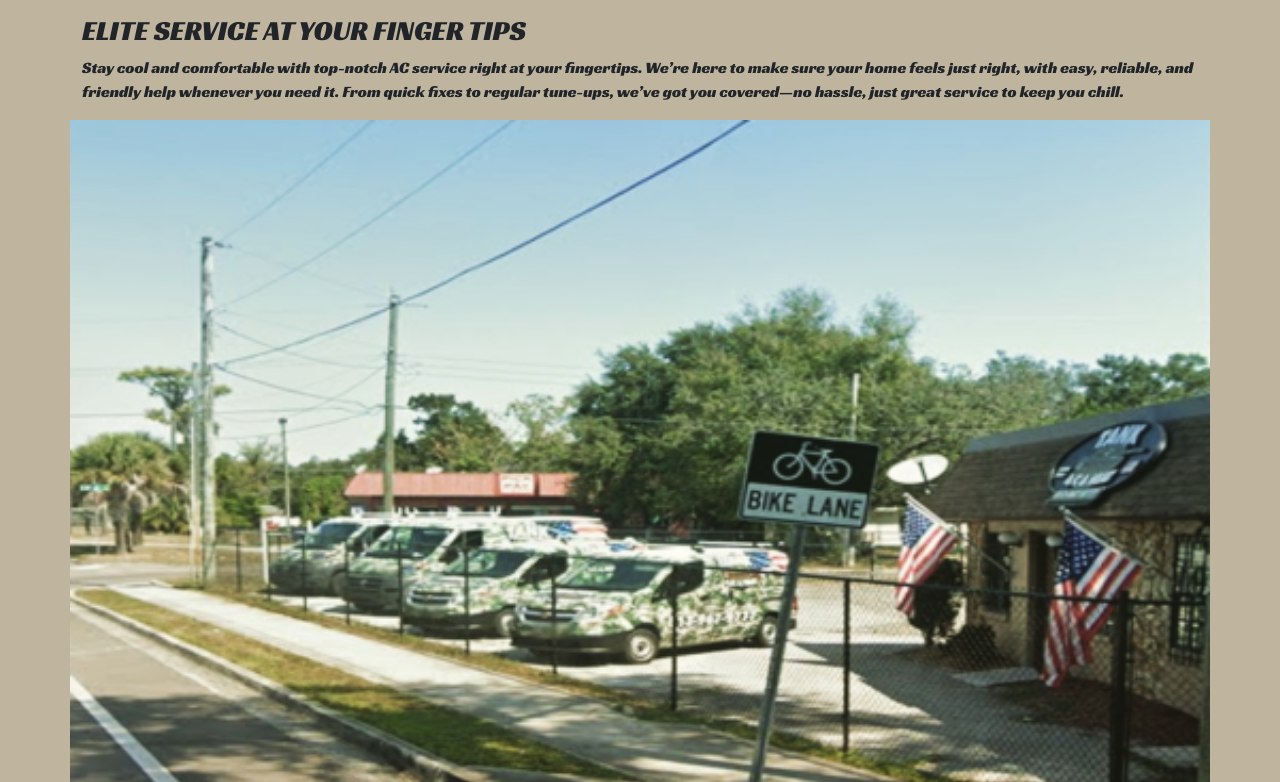
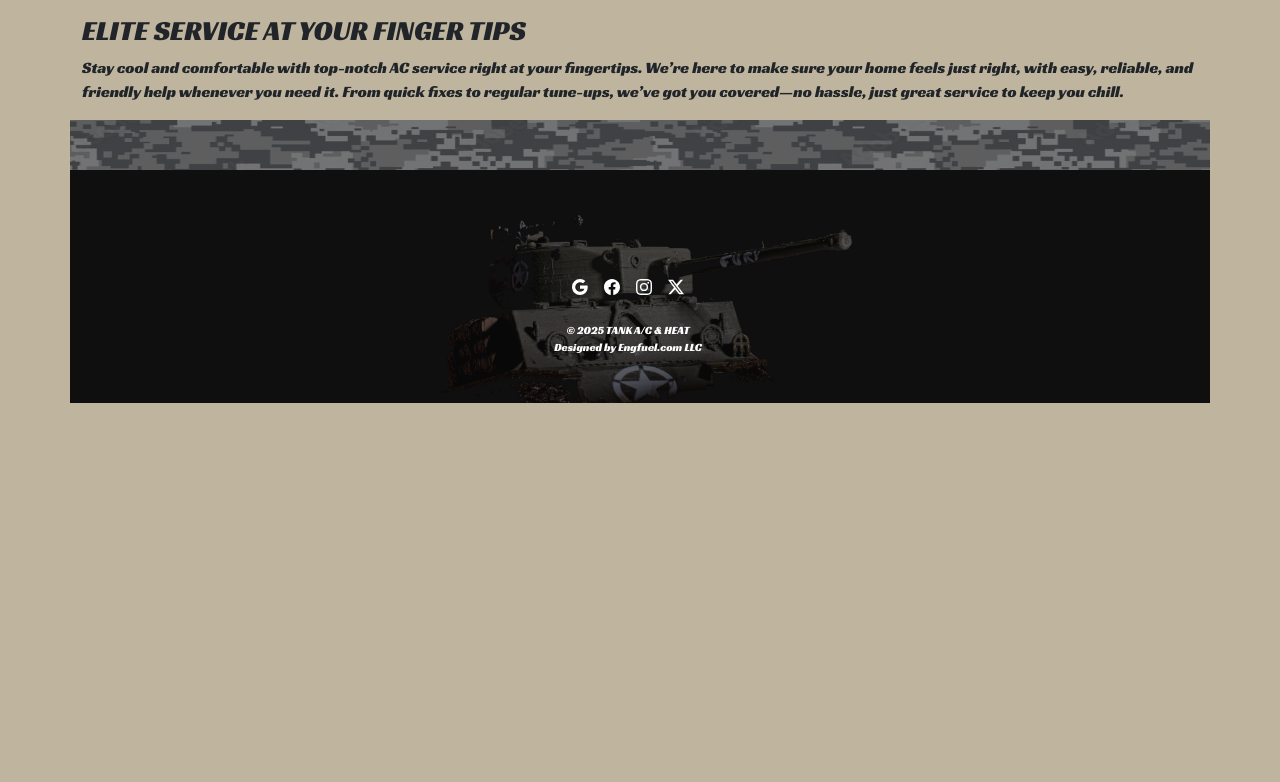
Before and after one commit to yohanJS/tankAc, a Vue app: page / in a window 1280 px wide. Shown: the part 4538-5320 px from the top of the page. After the commit the page ends 4941 px from the top, so only its background shows below. Built offline with nearby package versions, Linux system fonts and the light colour scheme.

Commit message:
- removing img

```diff
--- a/src/components/Home.vue
+++ b/src/components/Home.vue
@@ -168,9 +168,9 @@
           got you covered—no hassle, just great service to keep you chill.
         </p>
       </div>
-      <div class="col-12 p-0">
+      <!-- <div class="col-12 p-0">
         <img src="../assets/fleetImg.png" class="img-fluid w-100" alt="Fleet truck of Tank AC and Heat">
-      </div>
+      </div> -->
     </div>
   </div>
 
```
